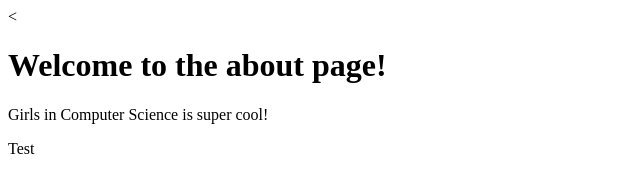
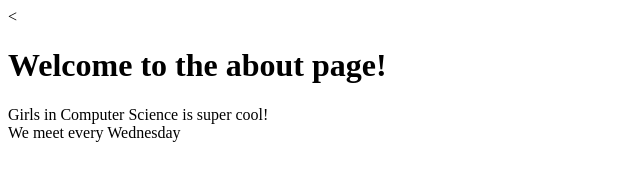
Before and after one commit to Christinarbuck/gics, a plain HTML site: page PHP/about.html in a window 1280 px wide. Shown: the whole page, without its empty margins (0-640 px from the left). Drawn offline with Linux system fonts and the light colour scheme.

Commit message:
Update about.html

```diff
--- a/PHP/about.html
+++ b/PHP/about.html
@@ -7,8 +7,7 @@
 
 <div class="container">
 <h1>Welcome to the about page!</h1>
-<p>Girls in Computer Science is super cool!</p>
-<p>Test</p>
+<p>Girls in Computer Science is super cool! <br> We meet every Wednesday </p>
 </div>
 
 </body>
```
